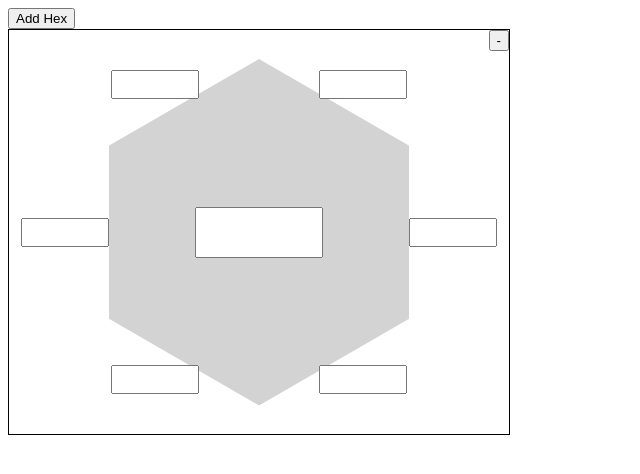
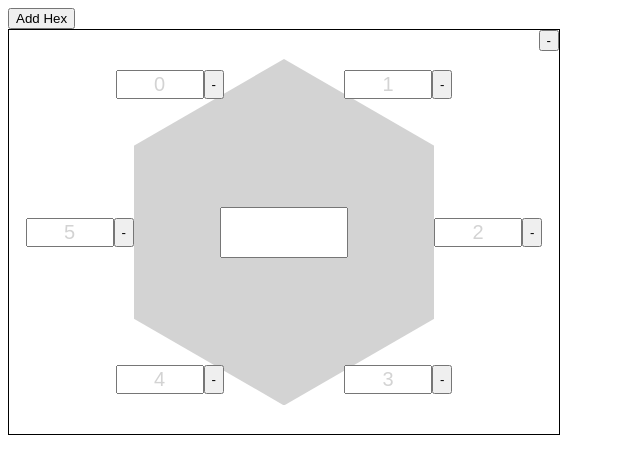
Before and after one commit to self-atari/icfp2025, a React (Vite) app in the folder ui/: page / in a window 1280 px wide. Both pictures are taken after a click on the button "Add Hex". Shown: the top 474 px of the page, without its empty margins (0-640 px from the left). Built offline with nearby package versions, Linux system fonts and the light colour scheme.

Commit message:
'clear' button

```diff
--- a/ui/src/App.tsx
+++ b/ui/src/App.tsx
@@ -8,14 +8,16 @@ interface State {
 
 const blankHex: HexData = {
   edgeLabels: ["", "", "", "", "", ""],
-  centerLabel: ""
+  centerLabel: "",
 };
 
 function App() {
-  const [state, setState, removeState] =  useLocalStorage<State>("icfp2025--state", {
-    hexes: []
-  });
-
+  const [state, setState, removeState] = useLocalStorage<State>(
+    "icfp2025--state",
+    {
+      hexes: [],
+    },
+  );
 
   return (
     <>
@@ -30,7 +32,7 @@ function App() {
         <Hex
           key={index}
           data={hex}
-          onChange={newHex => {
+          onChange={(newHex) => {
             const newHexes = [...state.hexes];
             newHexes[index] = newHex;
             setState({ ...state, hexes: newHexes });
--- a/ui/src/Hex.tsx
+++ b/ui/src/Hex.tsx
@@ -26,25 +26,74 @@ export function Hex({ data, onChange, onRemove }: HexProps) {
 
   return (
     <div className="hex">
-      <button className="remove" onClick={onRemove}>-</button>
+      <button className="remove" onClick={onRemove}>
+        -
+      </button>
       <div className="top-row">
-        <input value={data.edgeLabels[0]} onChange={e => handleEdgeLabelChange(0, e.target.value)} />
-        <input value={data.edgeLabels[1]} onChange={e => handleEdgeLabelChange(1, e.target.value)} />
+        <EdgeInput
+          index={0}
+          value={data.edgeLabels[0]}
+          onChange={(value) => handleEdgeLabelChange(0, value)}
+        />
+        <EdgeInput
+          index={1}
+          value={data.edgeLabels[1]}
+          onChange={(value) => handleEdgeLabelChange(1, value)}
+        />
       </div>
       <div className="middle-row">
-        <input value={data.edgeLabels[5]} onChange={e => handleEdgeLabelChange(5, e.target.value)} />
+        <EdgeInput
+          index={5}
+          value={data.edgeLabels[5]}
+          onChange={(value) => handleEdgeLabelChange(5, value)}
+        />
         <div className="overlap-container">
           <div className="hex-image"></div>
           <div className="hex-label-container">
-            <input className="hex-label" value={data.centerLabel} onChange={e => handleCenterLabelChange(e.target.value)} />
+            <input
+              className="hex-label"
+              value={data.centerLabel}
+              onChange={(e) => handleCenterLabelChange(e.target.value)}
+            />
           </div>
         </div>
-        <input value={data.edgeLabels[2]} onChange={e => handleEdgeLabelChange(2, e.target.value)} />
+        <EdgeInput
+          index={2}
+          value={data.edgeLabels[2]}
+          onChange={(value) => handleEdgeLabelChange(2, value)}
+        />
       </div>
       <div className="bottom-row">
-        <input value={data.edgeLabels[4]} onChange={e => handleEdgeLabelChange(4, e.target.value)} />
-        <input value={data.edgeLabels[3]} onChange={e => handleEdgeLabelChange(3, e.target.value)} />
+        <EdgeInput
+          index={4}
+          value={data.edgeLabels[4]}
+          onChange={(value) => handleEdgeLabelChange(4, value)}
+        />
+        <EdgeInput
+          index={3}
+          value={data.edgeLabels[3]}
+          onChange={(value) => handleEdgeLabelChange(3, value)}
+        />
       </div>
     </div>
   );
 }
+
+interface EdgeInputProps {
+  index: number;
+  value: string;
+  onChange: (value: string) => void;
+}
+
+function EdgeInput({ index, value, onChange }: EdgeInputProps) {
+  return (
+    <div className="edge-input-container">
+      <input
+        placeholder={index + ""}
+        value={value}
+        onChange={(e) => onChange(e.target.value)}
+      />
+      <button onClick={() => onChange("")}>-</button>
+    </div>
+  );
+}
--- a/ui/src/index.css
+++ b/ui/src/index.css
@@ -9,7 +9,7 @@
   flex-direction: column;
   align-items: center;
   border: 1px solid black;
-  width: calc(var(--space) * 5);
+  width: calc(var(--space) * 5.5);
   position: relative;
 }
 
@@ -61,6 +61,14 @@
 .hex input {
   z-index: 100;
 }
+.hex input::placeholder {
+  color: lightgray;
+}
+
+.hex .edge-input-container {
+  display: flex;
+  z-index: 100;
+}
 
 .hex .overlap-container {
   aspect-ratio: cos(30deg);
```
